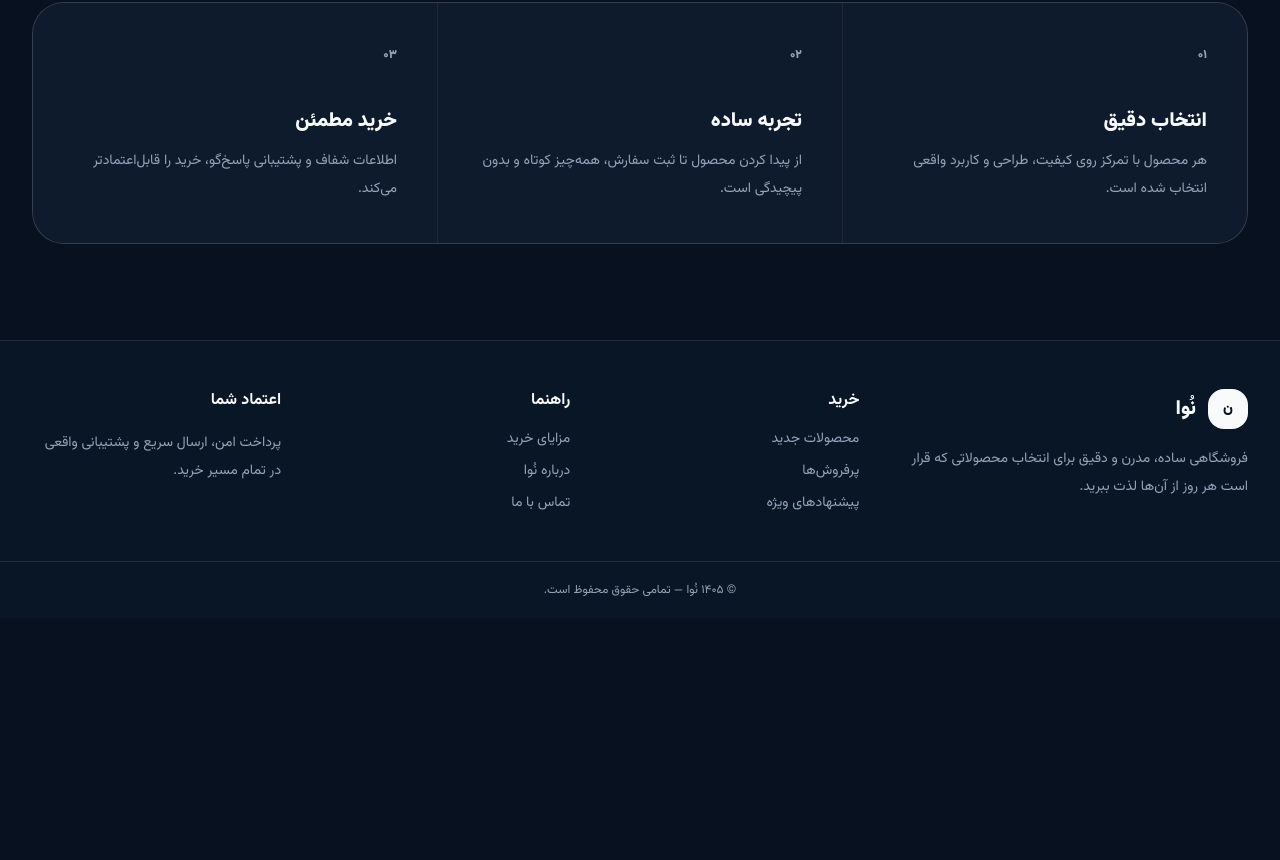
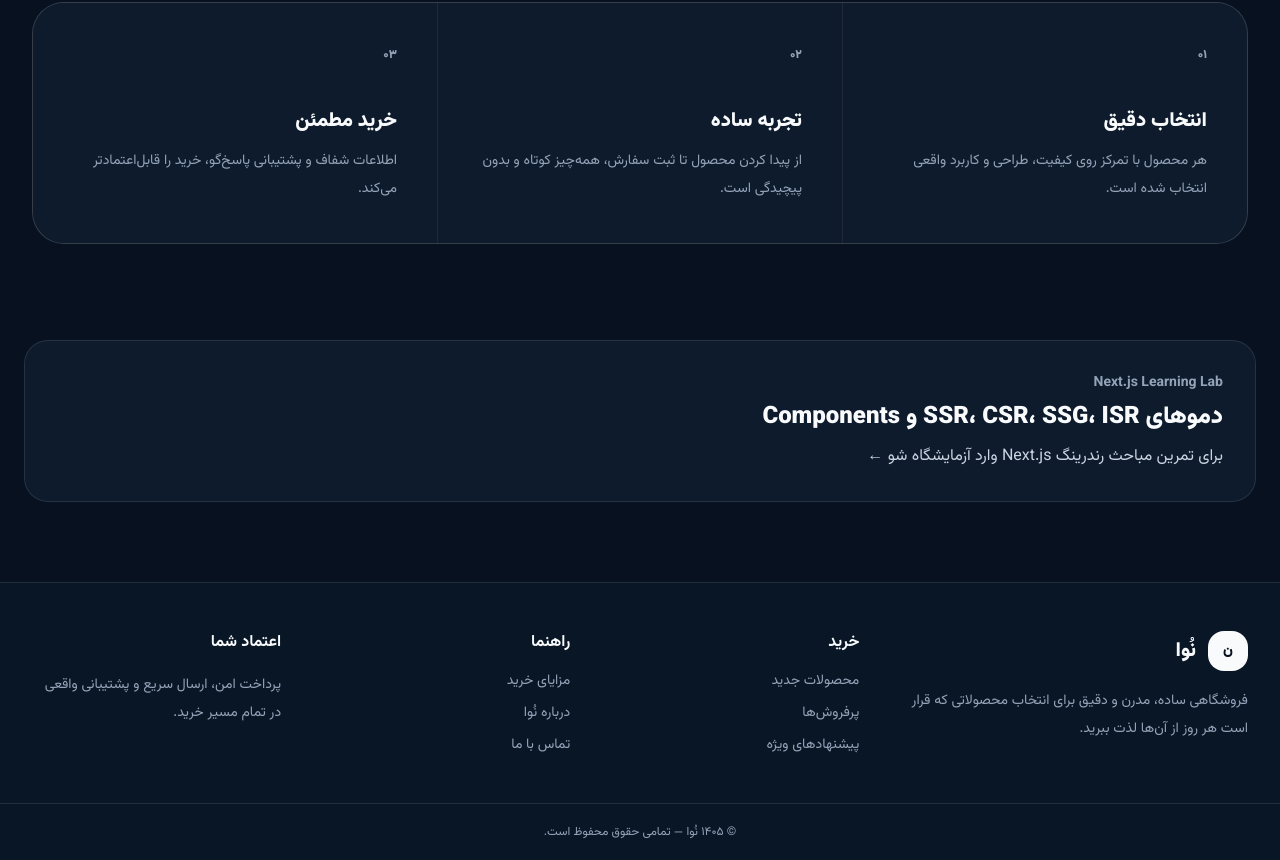
Before and after one commit to rouzbehtondkar/nextjs, a Next.js app: page / in a window 1280 px wide. Shown: the part 1851-2711 px from the top of the page. Before the commit the page ends 2469 px from the top, so only its background shows below. Built offline with nearby package versions, Linux system fonts and the light colour scheme.

Commit message:
feat: add Next.js rendering lab link to home

```diff
--- a/app/page.tsx
+++ b/app/page.tsx
@@ -1,3 +1,4 @@
+import Link from "next/link";
 import Benefits from "./features/home/components/Benefits";
 import Hero from "./features/home/components/Hero";
 import ProductGridLoader from "./features/home/components/ProductGridLoader";
@@ -8,6 +9,20 @@ export default function Home() {
       <Hero />
       <ProductGridLoader />
       <Benefits />
+
+      <section className="px-6 pb-20">
+        <div className="mx-auto max-w-7xl">
+          <Link
+            href="/next-lab"
+            className="theme-surface block rounded-3xl border p-8 transition hover:-translate-y-1"
+            style={{ borderColor: "var(--border)" }}
+          >
+            <p className="theme-muted text-sm font-bold">Next.js Learning Lab</p>
+            <h2 className="theme-text mt-2 text-2xl font-black">دموهای SSR، CSR، SSG، ISR و Components</h2>
+            <p className="theme-muted-strong mt-3">برای تمرین مباحث رندرینگ Next.js وارد آزمایشگاه شو ←</p>
+          </Link>
+        </div>
+      </section>
     </main>
   );
 }
```
